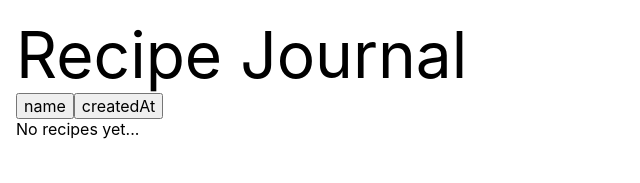
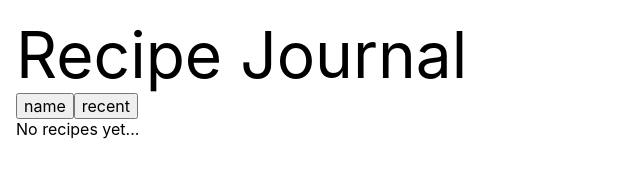
Before and after one commit to jacksoncutler/recipe-journal, a React (Vite) app: page / in a window 1280 px wide. Shown: the top 183 px of the page, without its empty margins (0-640 px from the left). Built offline with nearby package versions, Linux system fonts and the light colour scheme.

Commit message:
Change 'createdAt' sort type to 'recent'

```diff
--- a/src/components/RecipeList.tsx
+++ b/src/components/RecipeList.tsx
@@ -5,12 +5,12 @@ import { getRecipeList, deleteRecipe } from '../storage';
 import { isSortType } from '../types';
 import type { RecipeListItemData, SortType } from '../types';
 
-const defaultSortBy: SortType = 'createdAt';
-const defaultReverse: boolean = true;
+const defaultSortBy: SortType = 'recent';
+const defaultReverse: boolean = false;
 
 type ListProps = {
   forceUpdate: () => void;
-}
+};
 
 export function RecipeList(props: ListProps) {
   const [searchParams] = useSearchParams();
@@ -39,12 +39,12 @@ export function RecipeList(props: ListProps) {
     }
   }
 
-  function sortByCreatedAtHandler() {
-    if (sortBy === 'createdAt') {
+  function sortByRecentHandler() {
+    if (sortBy === 'recent') {
       setIsReversed((prevState) => !prevState);
     } else {
-      setSortBy('createdAt');
-      setIsReversed(true);
+      setSortBy('recent');
+      setIsReversed(false);
     }
   }
 
@@ -57,7 +57,7 @@ export function RecipeList(props: ListProps) {
     <ul id='recipe-list' className='recipe-list'>
       <li>
         <button onClick={sortByNameHandler}>name</button>
-        <button onClick={sortByCreatedAtHandler}>createdAt</button>
+        <button onClick={sortByRecentHandler}>recent</button>
       </li>
       {list ? (
         list.map((recipe) => (
--- a/src/storage.ts
+++ b/src/storage.ts
@@ -3,7 +3,7 @@ import { customAlphabet } from 'nanoid';
 import { isValidRecipeData } from './validation';
 import type { RecipeData, RecipeListItemData, SortType } from './types';
 
-const nanoid = customAlphabet('1234567890abcdef', 7)
+const nanoid = customAlphabet('1234567890abcdef', 7);
 const recipeListKey = 'recipeList';
 
 export function getRecipe(id: RecipeData['id']): void | RecipeData {
@@ -52,11 +52,19 @@ export function getRecipeList(
 ): void | RecipeListItemData[] {
   const stringifiedList = localStorage.getItem(recipeListKey);
   if (stringifiedList === null) return;
-  const recipeList: RecipeListItemData[] = JSON.parse(stringifiedList);
-  const sortedList = recipeList.sort((a, b) =>
-    a[sortBy] < b[sortBy] ? -1 : 1
-  );
-  return reversed ? sortedList.reverse() : sortedList;
+  let recipeList: RecipeListItemData[] = JSON.parse(stringifiedList);
+  let sortFunction;
+  if (sortBy === 'name') sortFunction = nameSort;
+  if (sortBy === 'recent') sortFunction = recentSort;
+  recipeList = recipeList.sort(sortFunction);
+  return reversed ? recipeList.reverse() : recipeList;
+
+  function nameSort(a: RecipeListItemData, b: RecipeListItemData) {
+    return a['name'] < b['name'] ? -1 : 1;
+  }
+  function recentSort(a: RecipeListItemData, b: RecipeListItemData) {
+    return a['createdAt'] > b['createdAt'] ? -1 : 1;
+  }
 }
 
 function createRecipeListItem(
--- a/src/types.ts
+++ b/src/types.ts
@@ -15,15 +15,15 @@ export type RecipeListItemData = {
   name: string;
 };
 
-const sortOptions = ['name', 'createdAt'] as const;
+const sortOptions = ['name', 'recent'] as const;
 
-export type SortType = typeof sortOptions[number];
+export type SortType = (typeof sortOptions)[number];
 
 export function isSortType(str: string | null): boolean {
   let isTrue = false;
   sortOptions.forEach((option) => {
     if (str === option) isTrue = true;
-  })
+  });
   return isTrue;
 }
 
```
